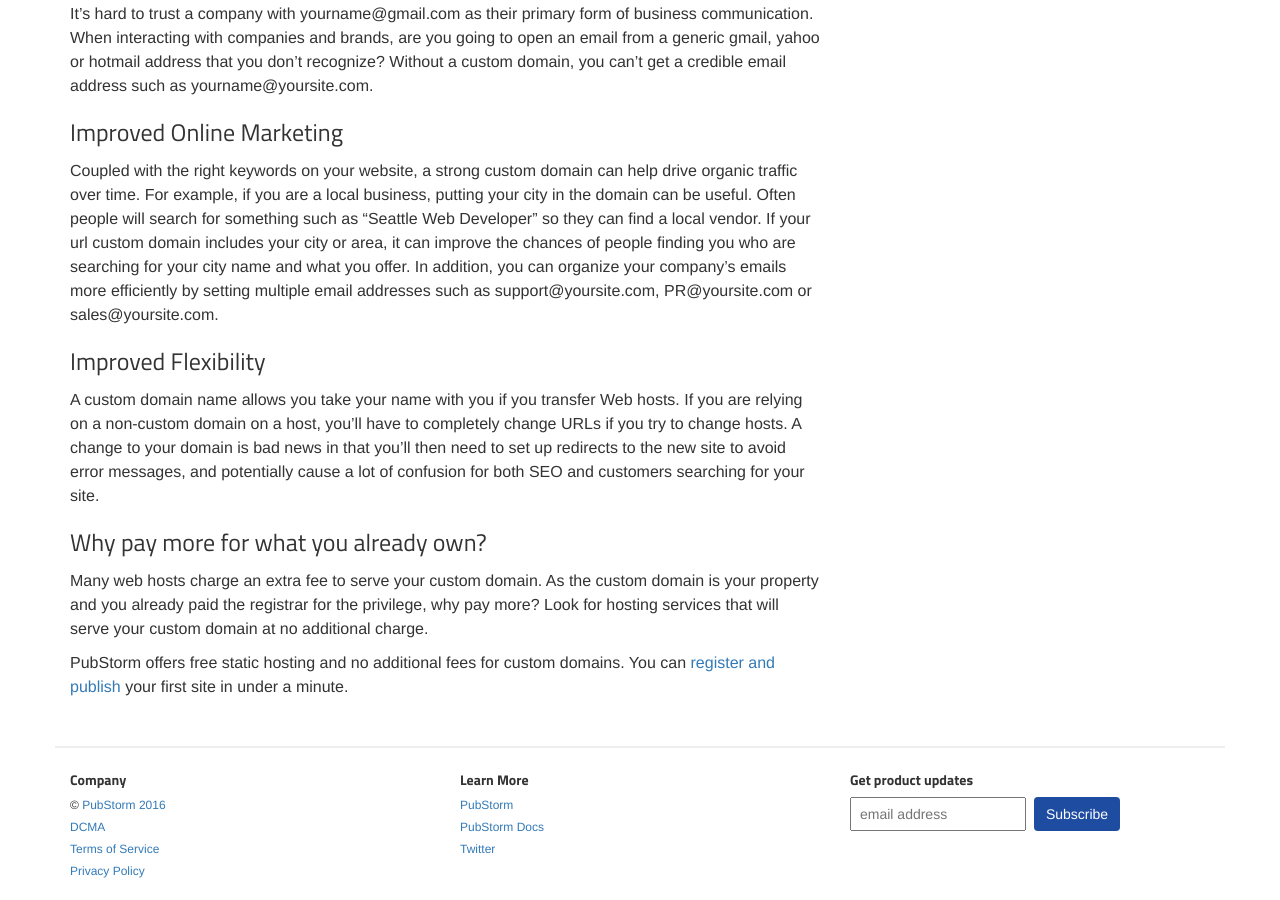
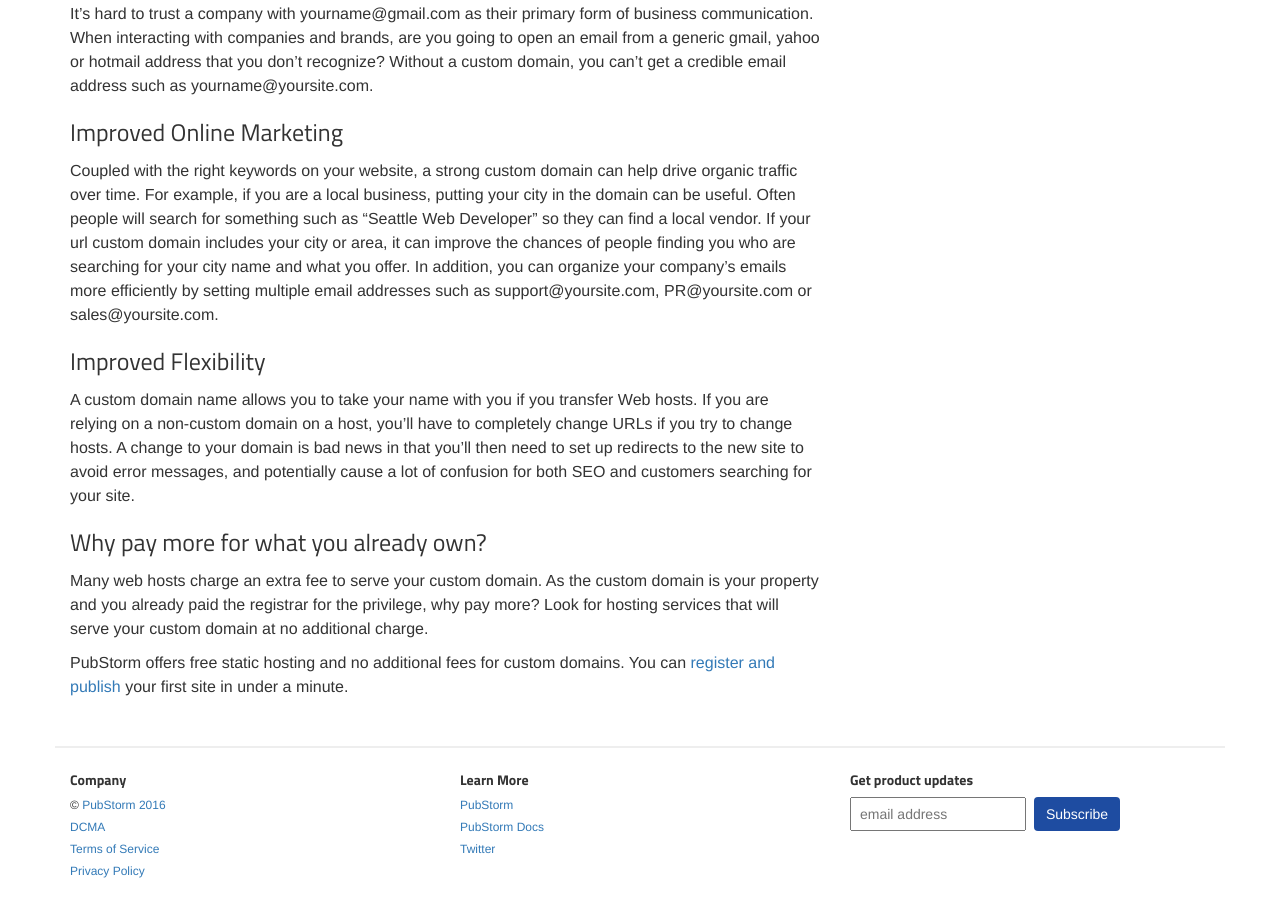
Before and after one commit to petejkim/pubstorm-blog, a Jekyll site: the page built from _posts/2016-09-06-why-free-custom-domains-matter.md, in a window 1280 px wide and 900 px high, scrolled down 646 px. Built offline with Jekyll 4.4.1, drawn with Linux system fonts in a browser that asks for light colours.

```diff
--- a/_posts/2016-09-06-why-free-custom-domains-matter.md
+++ b/_posts/2016-09-06-why-free-custom-domains-matter.md
@@ -23,7 +24,7 @@ Coupled with the right keywords on your website, a strong custom domain can help
 
 ### Improved Flexibility
 
-A custom domain name allows you take your name with you if you transfer Web hosts. If you are relying on a non-custom domain on a host, you’ll have to completely change URLs if you try to change hosts. A change to your domain is bad news in that you’ll then need to set up redirects to the new site to avoid error messages, and potentially cause a lot of confusion for both SEO and customers searching for your site.
+A custom domain name allows you to take your name with you if you transfer Web hosts. If you are relying on a non-custom domain on a host, you’ll have to completely change URLs if you try to change hosts. A change to your domain is bad news in that you’ll then need to set up redirects to the new site to avoid error messages, and potentially cause a lot of confusion for both SEO and customers searching for your site.
 
 ### Why pay more for what you already own?
 
```
Also changed, not shown: other parts of _posts/2016-09-06-why-free-custom-domains-matter.md (+1 -0 lines), images/https.jpg (added).
